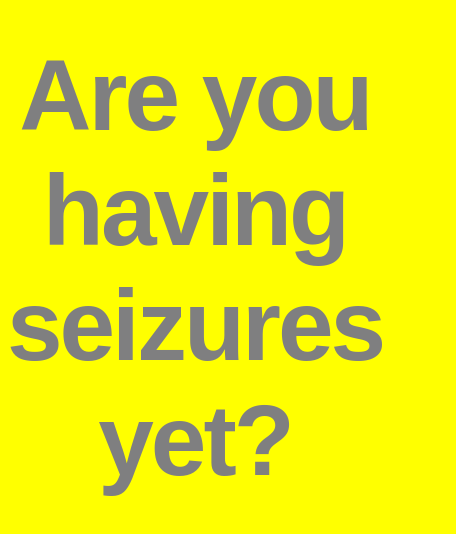
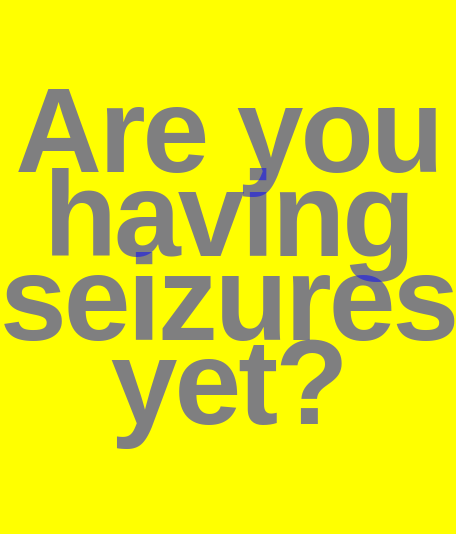
Before and after one commit to brettwise/seizures-yet, a plain HTML site: page index.html in a window 390 px wide. Shown: the part 154-688 px from the top of the page, 456 px wide, since content can reach past the window. Drawn offline with Linux system fonts and the light colour scheme.

Commit message:
Added breakpoint and css styling

```diff
--- a/main.css
+++ b/main.css
@@ -19,7 +19,14 @@ h1 {
   position: relative;
   color: rgba(0,0,255,0.5);
   letter-spacing: -3px;
+  line-height: 50%;
 }
+@media (max-width: 600px) {
+  h1 {
+    font-size: 120px;
+  }
+}
+
 /*
 h1:after {
   content: "Are you having seizures yet?";
```
